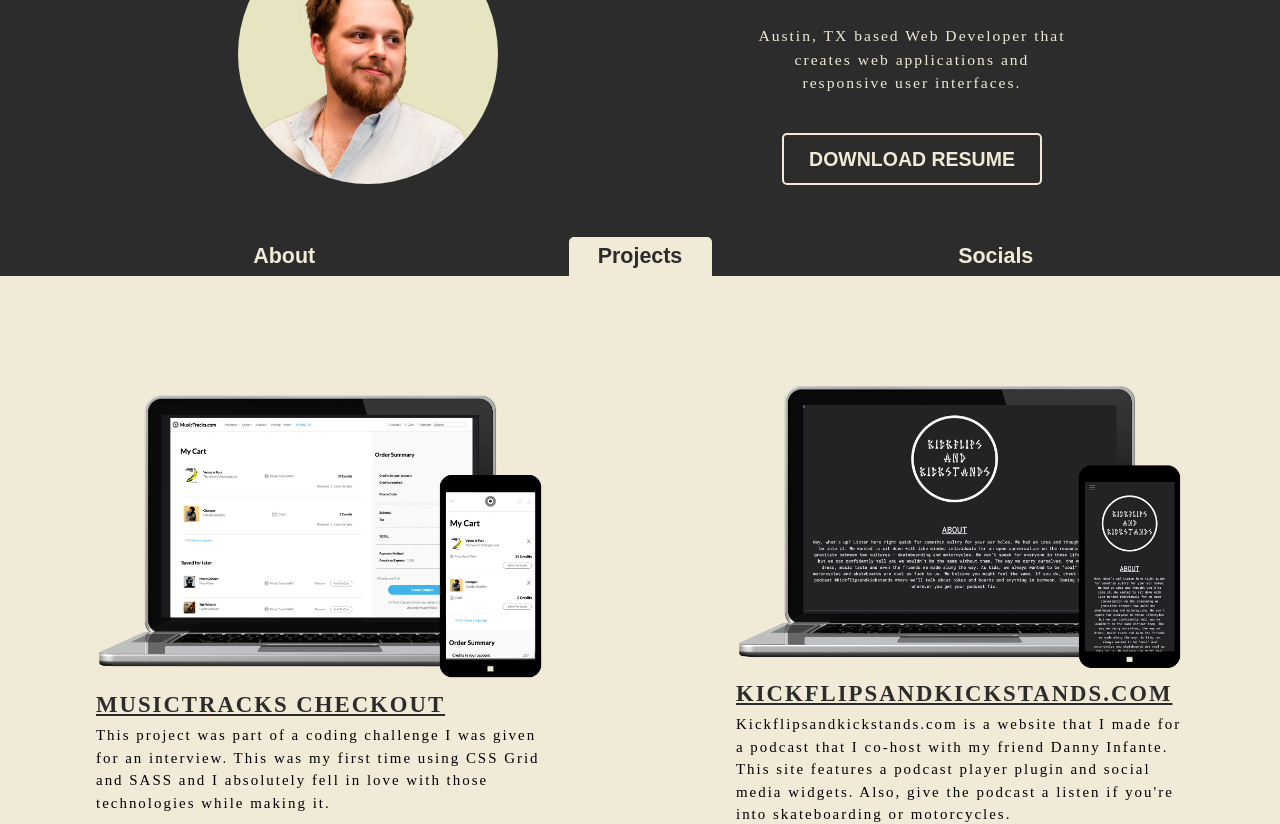
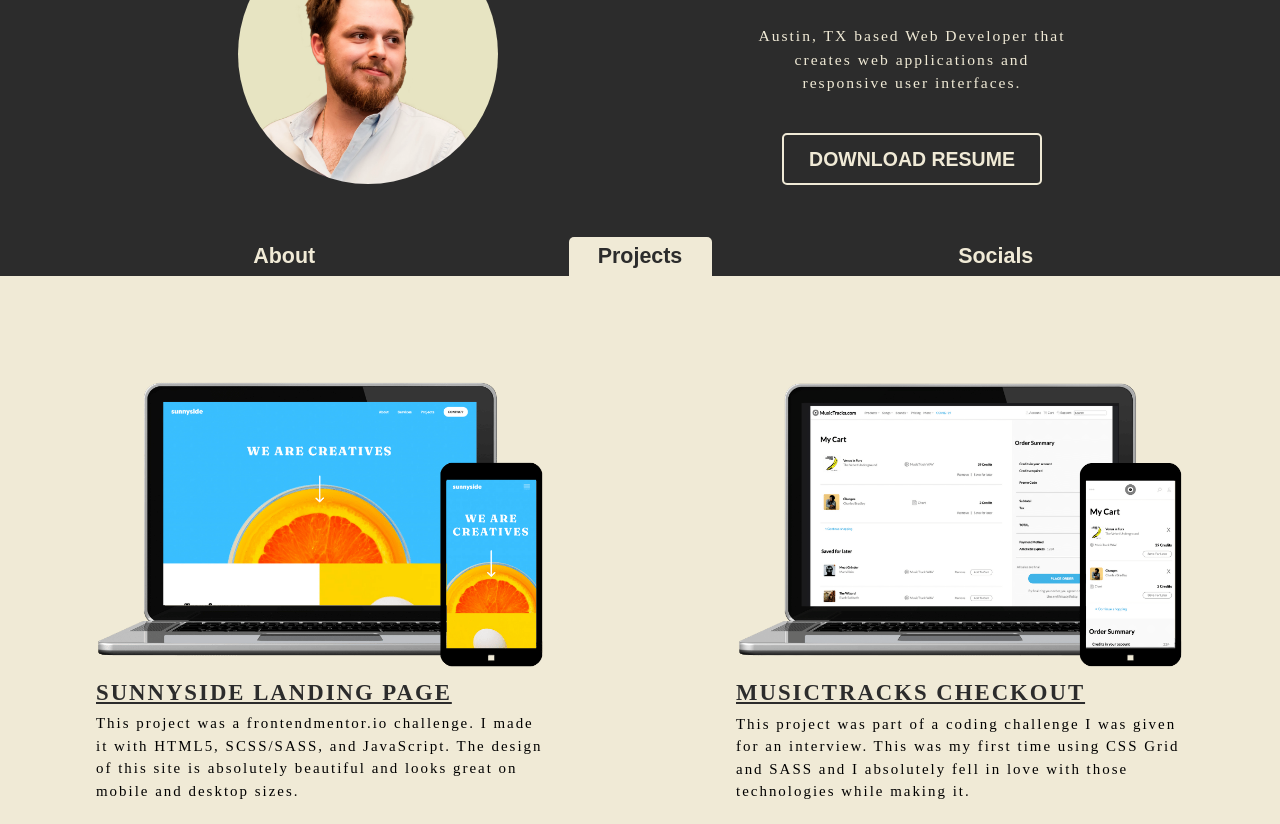
Before and after one commit to GraysonRayConnor/graysonPortfolio, a plain HTML site: page index.html in a window 1280 px wide. Shown: the part 129-953 px from the top of the page. Drawn offline with nearby package versions, Linux system fonts and the light colour scheme; no server answers; a web font is replaced by a local one.

Commit message:
sunnyside added

```diff
--- a/index.html
+++ b/index.html
@@ -38,6 +38,17 @@
 		</div>
 		<section data-page="2" class="projects-container page is-active">
 			<div class="projects">
+				<div class="project">
+					<a href="https://sleepy-thompson-a64d2b.netlify.app/" target="_blank">
+						<img src="assets/project-thumb-9.png" alt="" />
+						<span>SUNNYSIDE LANDING PAGE</span>
+					</a>
+					<p>
+						This project was a frontendmentor.io challenge. I made it with
+						HTML5, SCSS/SASS, and JavaScript. The design of this site is
+						absolutely beautiful and looks great on mobile and desktop sizes.
+					</p>
+				</div>
 				<div class="project">
 					<a href="https://lucid-hugle-6588a9.netlify.app/" target="_blank">
 						<img src="assets/project-thumb-8.png" alt="" />
```
Also changed, not shown: assets/project-thumb-9.png (added), 2 other files.
